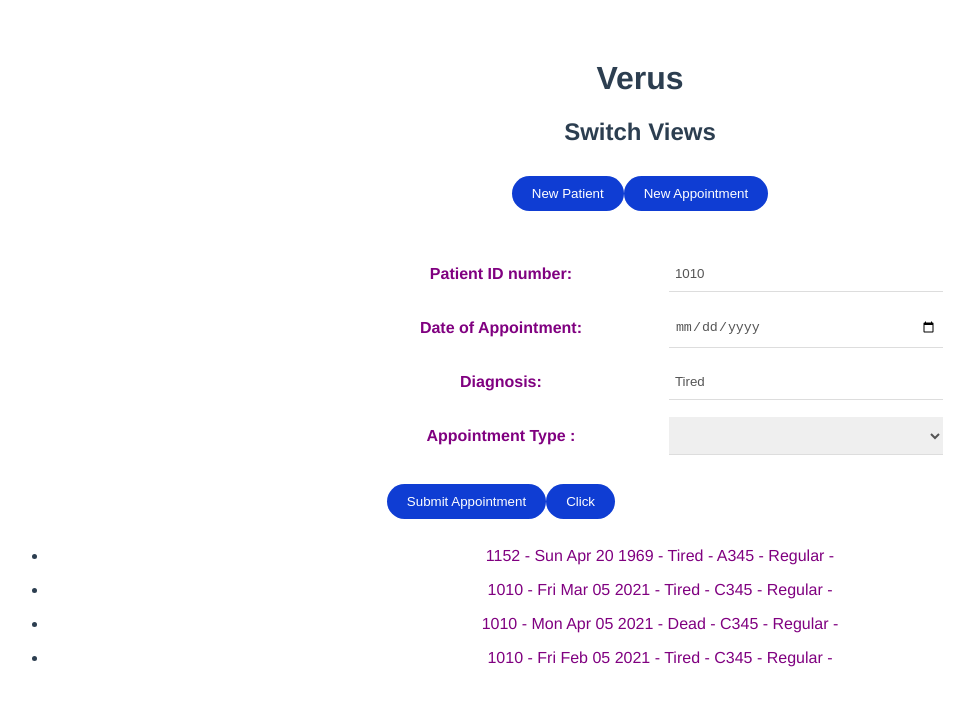
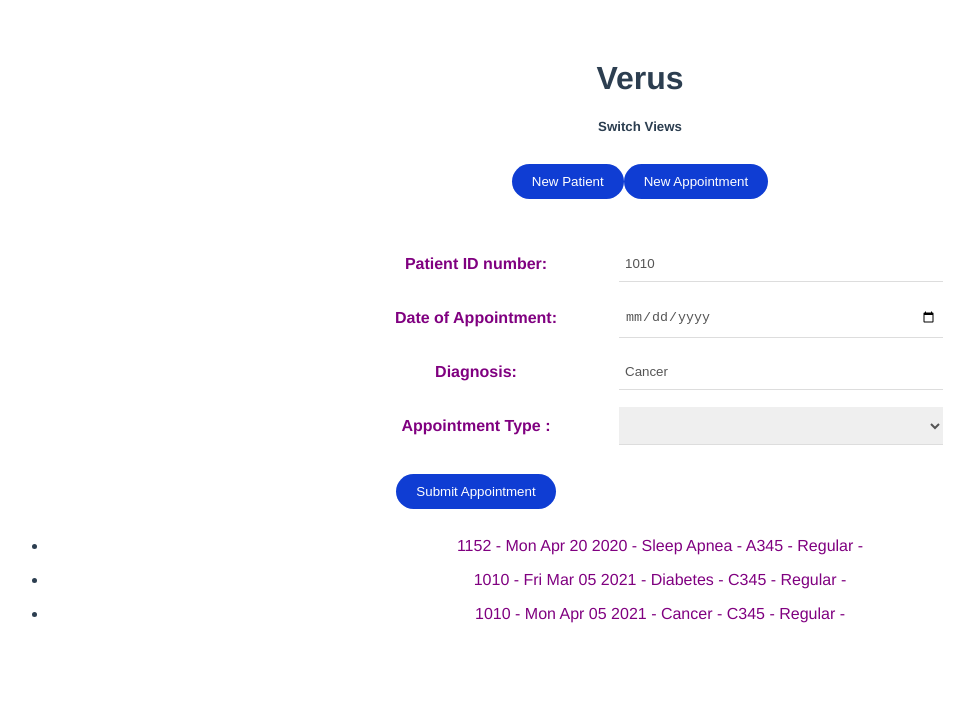
Before and after one commit to Vangekillsvado/v1, a Vue app: page / in a window 1280 px wide. Shown: the top 706 px of the page, without its empty margins (0-974 px from the left). Built offline with nearby package versions, Linux system fonts and the light colour scheme.

Commit message:
added counselling

```diff
--- a/src/App.vue
+++ b/src/App.vue
@@ -2,7 +2,7 @@
 
   <h1>Verus</h1>
 
-  <h2>
+  <h5>
 
     Switch Views <br>
     <div class="buttons">
@@ -11,7 +11,7 @@
     </div>
 
 
-  </h2>
+  </h5>
   <InputFields v-if="this.mode==1" msg="AHHHHH" @submitPatient="test12"/>
   <CreateAppointments v-if="this.mode==2" @submitAppointment="verifyId"/> <!--  -->
 
@@ -81,32 +81,26 @@ export default {
       ],
       appointments: [{
         id: 1152,
-        date: new Date(1969, 3, 20), //loaded with sample data,
-        diagnosis: "Tired",
+        date: new Date(2020, 3, 20), //loaded with sample data,
+        diagnosis: "Sleep Apnea",
         code: "A345",
         patientType: "Regular",
       },
       {
         id: 1010,
         date: new Date(2021,2,5),
-        diagnosis: "Tired",
+        diagnosis: "Diabetes",
         code: "C345",
         patientType: "Regular",
       },
       {
         id: 1010,
         date: new Date(2021,3,5),
-        diagnosis: "Dead",
+        diagnosis: "Cancer",
         code: "C345",
         patientType: "Regular",
       },
-      {
-        id: 1010,
-        date: new Date(2021,1,5),
-        diagnosis: "Tired",
-        code: "C345",
-        patientType: "Regular",
-      },
+
       ],
       datum: "egg",
       mode: 2,
--- a/src/components/CreateAppointments.vue
+++ b/src/components/CreateAppointments.vue
@@ -9,7 +9,7 @@
     </tr>
 
      <tr><th><p>Diagnosis: </p></th>
-    <th><input value="Tired" ref="diagnosis" name="diagnosis" type="text"></th>
+    <th><input value="Cancer" ref="diagnosis" name="diagnosis" type="text"></th>
     </tr>
 
     <tr><th><p>Appointment Type :  </p></th>
@@ -17,6 +17,7 @@
         <select value="Follow Up" v-model="formType" name="appointmentType" id="appointmentType" ref="appointmentType">
             <option value="Consultation">Consultation</option>
             <option value="Follow Up">Follow Up</option>
+            <option value="Counselling">Counselling</option>
         </select>
   </th>
     </tr>
@@ -60,19 +61,10 @@
             </select>
              </th>
             </tr>
-            <!-- </table> -->
-    <!-- </div> -->
-
-
-
-     <!-- <tr><th><p>Category: </p></th>
-    <th><input value="Consultation" ref="category" name="category" type="text"></th>
-    </tr> -->
-
 
 
     <button @click="submitApt">Submit Appointment</button>
-    <button @click="test">Click</button>
+
 
 
     </table>
@@ -107,8 +99,9 @@ export default {
             //create different objects grabbing different properties based on appointment type
             // if referall status is only relevant to consultations, we don't ask, therefore don't have it in follow ups
             // and this is just dead memory / a great way to end up reading from undefined
-            // eslint-disable-next-line
-            if(false){ //this.formType == 'Consultation' //changing to test follow up
+
+
+            if(this.formType == 'Consultation'){ //this.formType == 'Consultation' //changing to test follow up
 
             appointment = {
 
@@ -121,8 +114,8 @@ export default {
 
             }
             }
-            // eslint-disable-next-line
-            else if(true){ //this.formType == 'Follow Up'
+
+            else if(this.formType == 'Follow Up'){ //this.formType == 'Follow Up'
 
                 if(!this.asmtType) {
                 alert('You must fill in an assessment type')
@@ -138,7 +131,19 @@ export default {
                     asmtType: this.$refs.assessmentType.value,
                 }
             }
-            else if (this.$refs.admissionAssessed) { //no appointment type is selected
+
+
+            else if(this.formType == 'Counselling'){
+                appointment = {
+                    id: this.$refs.id.value,
+                    date: date,//new Date(this.$refs.appointmentDate.value),//new Date(2022,3,20), //automated for testing
+                    diagnosis: this.$refs.diagnosis.value,
+                    assessedAdmission: this.assessed,//this.$refs.admissionAssessed.value,
+                    aptType: this.$refs.appointmentType.value,//this.$refs.appointmentType.value,
+                }
+            }
+
+            else { //no appointment type is selected
                 alert('In order to bill a code, you must select an appointment type.')
                 return
             }
--- a/src/logic/Billing.js
+++ b/src/logic/Billing.js
@@ -1,5 +1,6 @@
 import {consultations} from './Consultations'
 import {followUps} from './FollowUp'
+import { counselling } from './Counselling'
 
 /**
  *
@@ -10,17 +11,35 @@ import {followUps} from './FollowUp'
  */
 export function billing(apt, appointments, patient){
 
+    let filteredAppointments = appointments.filter((app) => {return app.id == apt.id})
 
 
+    let code = 'Null Code'
+    switch(apt.aptType){
+        case 'Consultation':
+            code = consultations(apt, filteredAppointments)
+            break
+        case 'Follow Up':
+            code = followUps(apt, patient, filteredAppointments)
+            break
+        case 'Counselling':
+            code = counselling(apt, appointments)
+            break
+        default:
+            alert('We should not see this')
+            break
+    }
+    return code
 
 
-    if (apt.aptType == 'Consultation'){
-        //  console.log(Consultation.bill(apt, appointments))
-        return consultations(apt, appointments)
-        //console.log(consultations(apt, appointments))
-    }
-    else if (apt.aptType == 'Follow Up'){
-        return followUps(apt, patient, appointments)
-    }
+    // if (apt.aptType == 'Consultation'){
+    //     //  console.log(Consultation.bill(apt, appointments))
+    //     return consultations(apt, appointments)
+    //     //console.log(consultations(apt, appointments))
+    // }
+    // else if (apt.aptType == 'Follow Up'){
+    //     return followUps(apt, patient, appointments)
+    // }
+
 
 }
--- a/src/logic/Consultations.js
+++ b/src/logic/Consultations.js
@@ -2,11 +2,16 @@
 //     bill : consultations
 // }
 
-  /*
-  * Helper function that holds all consultation validation
-  */
+/**
+ *
+ * @param {*} apt
+ * @param {Array} appointments
+ * @returns {String} the billing code
+ */
 export function consultations(apt, appointments){
-
+    console.log('fired')
+    console.log(appointments)
+    console.log(apt)
     if(C345(apt, appointments)){
       return "C345"
     }
@@ -25,23 +30,26 @@ import * as bill from './BillingFunctions'
 
     //Full (345) – max 1/ 24 months period
 
-    let minimumTime = 2*31536000000 //the minimum time allowed changes based on patientType
+    let minimumTime = 2*365 //the minimum time allowed changes based on patientType
 
     if (apt.patientType == 'ed' || apt.patientType == 'inpatient'){
       minimumTime /= 2 ;
     }
 
    //grab all apts within 2 years with same diagnosis and cr code
-    let relevantApts = appointments.filter(function(app){
-      return (app.id == apt.id && app.diagnosis == apt.diagnosis && app.code == 'C345')
+     let relevantApts = appointments.filter(function(app){
+      return (app.diagnosis == apt.diagnosis && app.code == 'C345')
     })
-   // console.log("Apts: ",relevantApts)
+   console.log("Apts: ",relevantApts)
     let found = false
     for (let i = 0 ; i < relevantApts.length ; i++){
 
-      if (Math.abs(bill.distanceBetweenDates(apt.date, relevantApts[i].date)) <= minimumTime){
+      if (Math.abs(bill.daysBetween(apt.date, relevantApts[i].date)) <= minimumTime){
         found = true
-
+        console.log('too frequent')
+        console.log('date',apt.date, 'hist',relevantApts[i])
+        console.log(i)
+        console.log(bill.daysBetween(apt.date, relevantApts[i].date))
 
 
       }
--- /dev/null
+++ b/src/logic/Counselling.js
@@ -0,0 +1,18 @@
+
+export function counselling (apt, appointments){
+    console.log('fire')
+    //for now, with the one code, we're doing it this way
+    if(K013(apt,appointments)) return 'K013'
+    else return 'Null Code'
+}
+
+/**
+ *
+ * @param {*} apt
+ * @param {*} appointments
+ * @return {boolean} validity of K013
+ */
+function K013 (apt, appointments){
+    //K013 (q30 minutes) – limit 3/ year:  CANNOT BE USED WITH ANY OTHER CODE
+    return(appointments.filter( (a) => {return(a.code == 'K013')}).length <= 2) //again the 2 is because we can't bill if there is 3
+}
```
Also changed, not shown: src/components/BillingFunctions.js (deleted, +0 -8 lines), src/components/Consultations.js (deleted, +0 -76 lines), src/components/function.js (deleted, +0 -9 lines).
